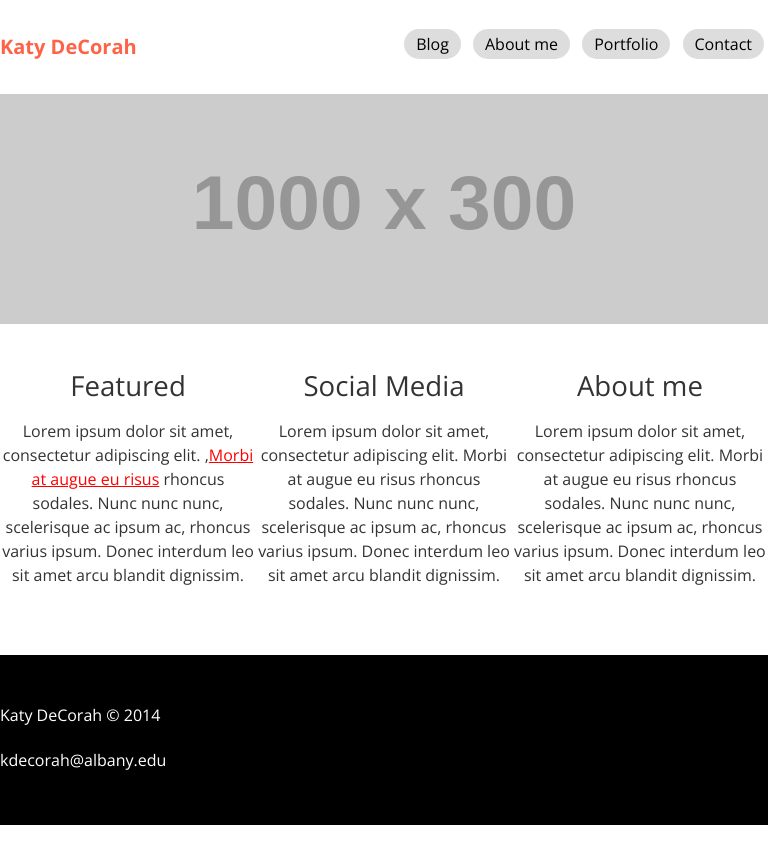
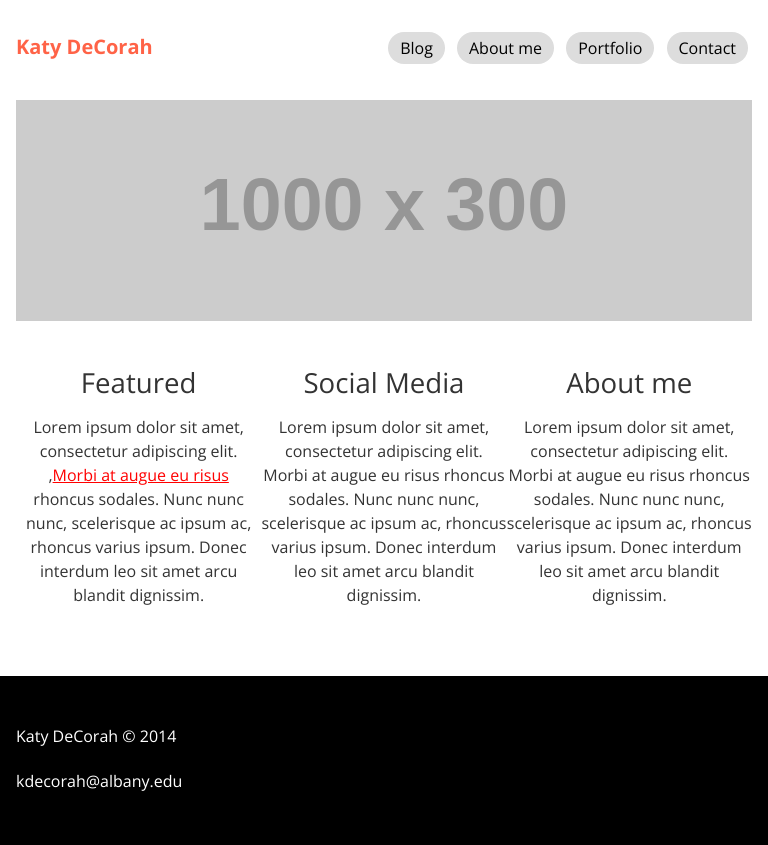
Before and after one commit to cmarchione/portfolio, a plain HTML site: page index.html in a window 768 px wide. Drawn offline with nearby package versions, Linux system fonts and the light colour scheme; placeholder pictures from the web are drawn by us.

Commit message:
adds media queries

```diff
--- a/css/main.css
+++ b/css/main.css
@@ -49,6 +49,12 @@ a:hover {
 	margin-left: auto; /* or margin: 0 auto; -- both will center a block element on a page or in a container */
 	margin-right: auto;
 }
+@media (max-width: 1050px){
+	.container {
+		padding-left: 1em;
+		padding-right: 1em;
+	}
+}
 .site-header {
 	padding: 2em 0;
 }
@@ -56,7 +62,6 @@ a:hover {
 	max-width: 100%; /* max-width will scale to the browser or container */
 }
 .site-title {
-	float: left;
 	font-weight: bold;
 	font-size: 1.25em;
 	color: tomato;
@@ -67,9 +72,7 @@ a:hover {
 	color: white;
 }
 
-.navbar {
-	float: right;
-}
+
 
 .site-footer {
 	margin-top: 3em;
@@ -85,7 +88,21 @@ a:hover {
 	padding: 0;
 }
 .header-nav li {
+	margin-bottom: 0.25em;
+}
+@media (min-width: 630px){
+	.header-nav li {
 		display: inline-block;
+	}
+	.navbar {
+		float: right;
+	}
+	.site-title {
+		float: left;
+	}
+	.nav-link {
+		border-radius: 1em;
+	}
 }
 .nav-link {
 	background: #ddd;
@@ -93,7 +110,8 @@ a:hover {
 	text-decoration: none;
 	color: black;
 	margin: 0 0.25em;
-	border-radius: 1em;
+
+	display: block;
 }
 .nav-link:hover {
 	background: lightblue;
@@ -101,14 +119,15 @@ a:hover {
 
 /* Columns */
 
+
+@media (min-width: 630px){
 	.content-columns {
 		text-align: center;
 	}
-
 	.col {
 		float: left;
 		width: 33.33%;
-	/*border: 1px solid #ddd;*/
+	}
 }
 
 
```
Also changed, not shown: 1 other file. Lines whose indentation alone changed are shown as unchanged.
